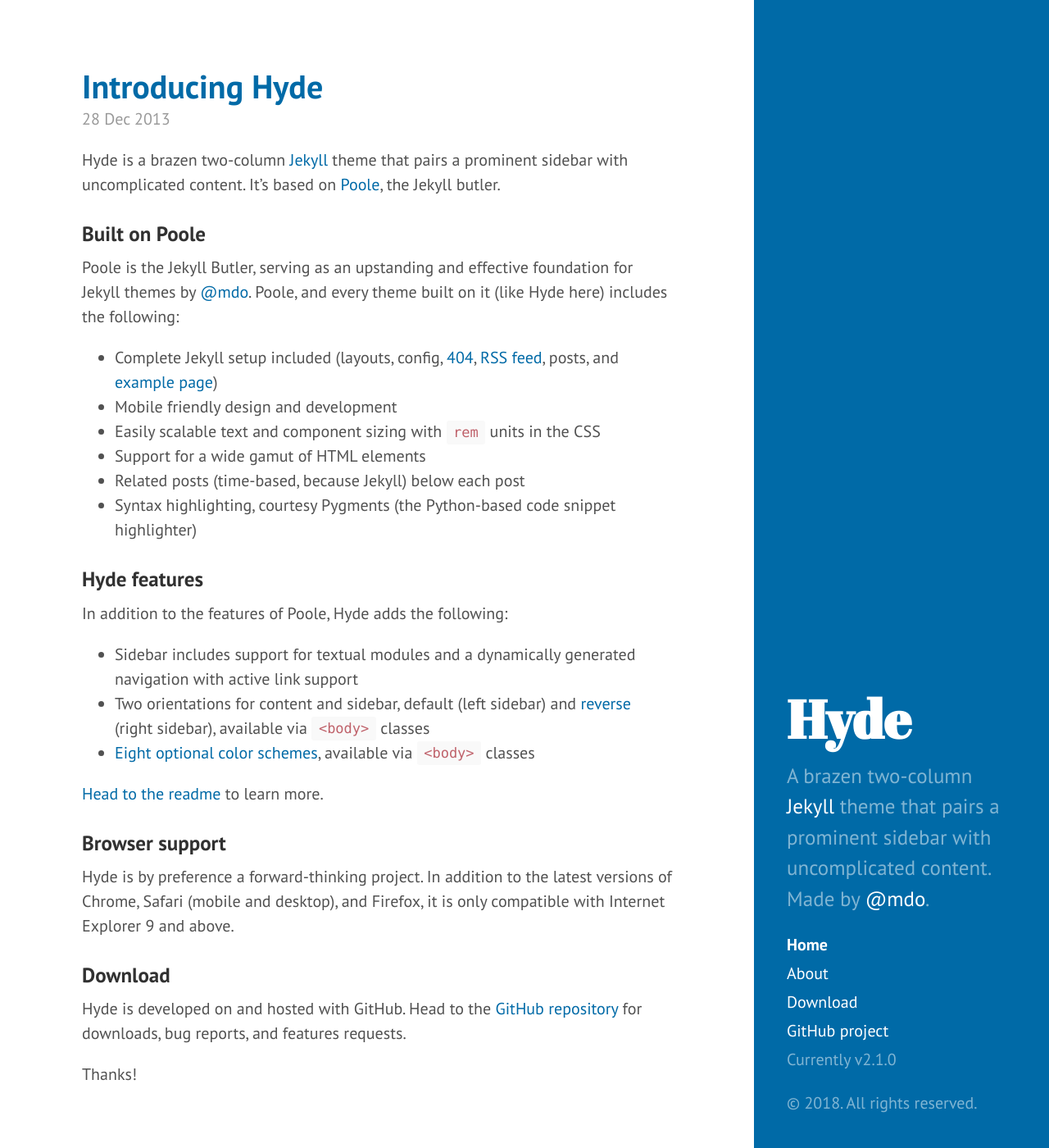
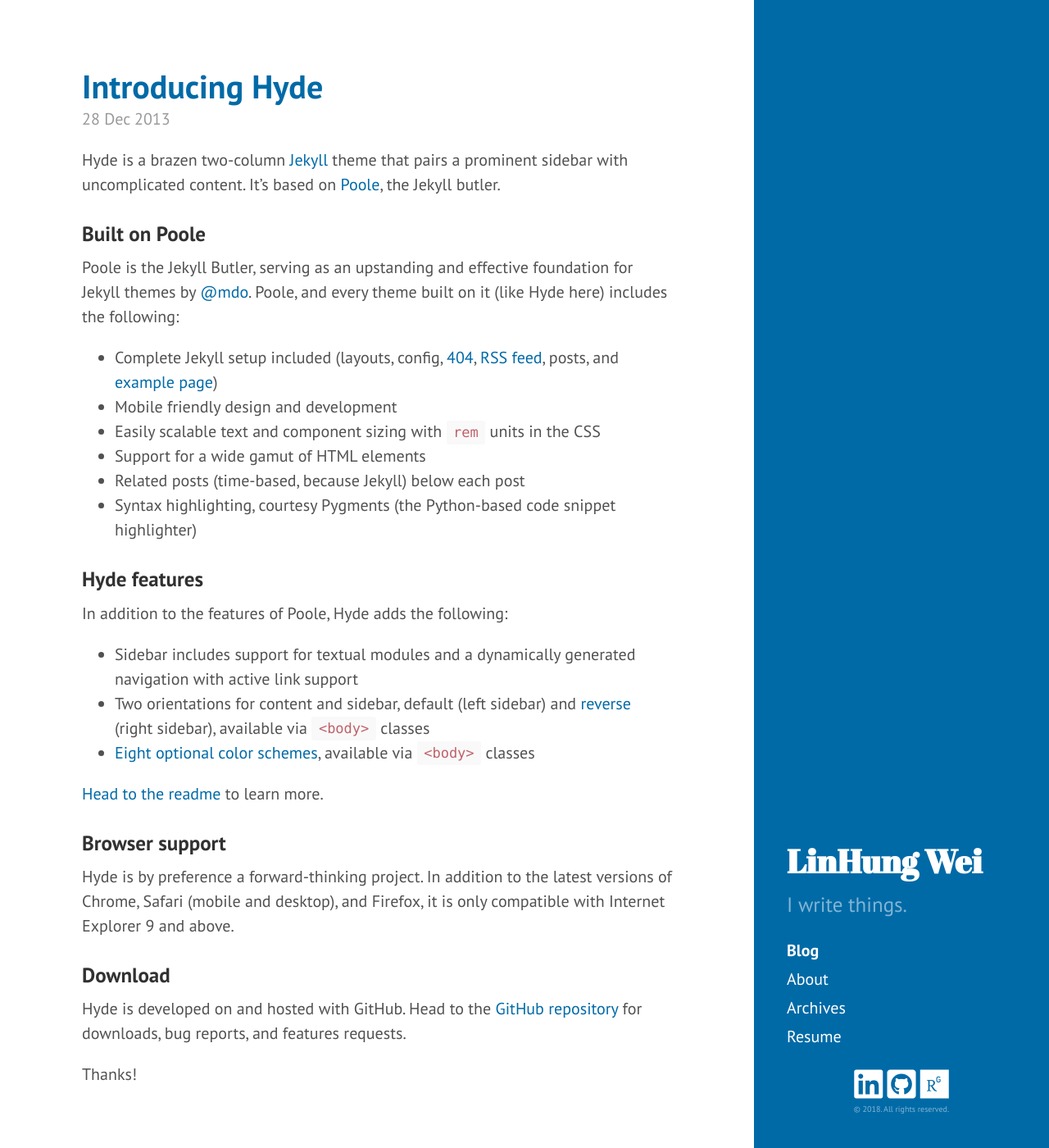
Before and after one commit to Adeline-Wei/Adeline-Wei.github.io, a Jekyll site: the page built from index.html, in a window 1280 px wide and 1400 px high. Shown: the whole window at 82% size. Built offline with Jekyll 4.4.1, drawn with Linux system fonts in a browser that asks for light colours; nearby versions of some CDN libraries; the list of posts is cut into pages by our own code.

Commit message:
edit sidebar

```diff
--- a/_config.yml
+++ b/_config.yml
@@ -6,9 +6,9 @@
 permalink:        pretty
 
 # Setup
-title:            Hyde
-tagline:          'A Jekyll theme'
-description:      'A brazen two-column <a href="https://jekyllrb.com" target="_blank">Jekyll</a> theme that pairs a prominent sidebar with uncomplicated content. Made by <a href="https://twitter.com/mdo" target="_blank">@mdo</a>.'
+title:            LinHung Wei
+tagline:          'Human'
+description:      'I write things.'
 url:              https://adeline-wei.github.io
 baseurl:          /
 
--- a/_includes/head.html
+++ b/_includes/head.html
@@ -22,8 +22,11 @@
 
   <!-- Icons -->
   <link rel="apple-touch-icon-precomposed" sizes="144x144" href="{{ "/" | relative_url }}public/apple-touch-icon-144-precomposed.png">
-                                 <link rel="shortcut icon" href="{{ "/" | relative_url }}public/favicon.ico">
+  <link rel="shortcut icon" href="{{ "/" | relative_url }}public/favicon.ico">
 
   <!-- RSS -->
   <link rel="alternate" type="application/rss+xml" title="RSS" href="/atom.xml">
+
+  <!-- Font Awesome 5 -->
+  <link rel="stylesheet" href="https://use.fontawesome.com/releases/v5.4.2/css/all.css" integrity="sha384-/rXc/GQVaYpyDdyxK+ecHPVYJSN9bmVFBvjA/9eOB+pb3F2w2N6fc5qB9Ew5yIns" crossorigin="anonymous">
 </head>
--- a/_includes/sidebar.html
+++ b/_includes/sidebar.html
@@ -10,7 +10,7 @@
     </div>
 
     <nav class="sidebar-nav">
-      <a class="sidebar-nav-item{% if page.url == "/" | relative_url %} active{% endif %}" href="{{ "/" | relative_url }}">Home</a>
+      <a class="sidebar-nav-item{% if page.url == "/" | relative_url %} active{% endif %}" href="{{ "/" | relative_url }}">Blog</a>
 
       {% comment %}
         The code below dynamically generates a sidebar nav of pages with
@@ -26,11 +26,16 @@
         {% endif %}
       {% endfor %}
 
-      <a class="sidebar-nav-item" href="{{ site.github.repo }}/archive/v{{ site.version }}.zip">Download</a>
-      <a class="sidebar-nav-item" href="{{ site.github.repo }}">GitHub project</a>
-      <span class="sidebar-nav-item">Currently v{{ site.version }}</span>
+      <a class="sidebar-nav-item" href="{{ site.github.repo }}/archive/v{{ site.version }}.zip">Archives</a>
+      <a class="sidebar-nav-item" href="">Resume</a>
     </nav>
 
-    <p>&copy; {{ site.time | date: '%Y' }}. All rights reserved.</p>
+    <div class="links">
+      <li><a href="https://www.linkedin.com/in/adelinewei/"><i class="fab fa-linkedin fa-2x" aria-hidden="true"></i></a></li>
+      <li><a href="https://github.com/Adeline-Wei"><i class="fab fa-github-square fa-2x" aria-hidden="true"></i></a></li>
+      <li><a href="https://www.researchgate.net/profile/Lin_Hung_Wei2"><i class="fab fa-researchgate fa-2x"></i></a></li>
+    </div>
+
+    <span style="text-align: center;font-size: 0.5rem"><p>&copy; {{ site.time | date: '%Y' }}. All rights reserved.</p></span>
   </div>
 </div>
--- a/public/css/hyde.css
+++ b/public/css/hyde.css
@@ -80,7 +80,7 @@
   color: #fff;
   margin-top: 0;
   font-family: "Abril Fatface", serif;
-  font-size: 3.25rem;
+  font-size: 2.0rem;
 }
 
 /* Sidebar nav */
@@ -257,3 +257,15 @@
 .theme-base-18 .related-posts li a:hover {
   color: #006AA7;
 }
+
+/*
+ * Customized css
+ *
+ */
+.links {
+  text-align: center;
+}
+.links li {
+  list-style: none;
+  display: inline-block;
+}
```
